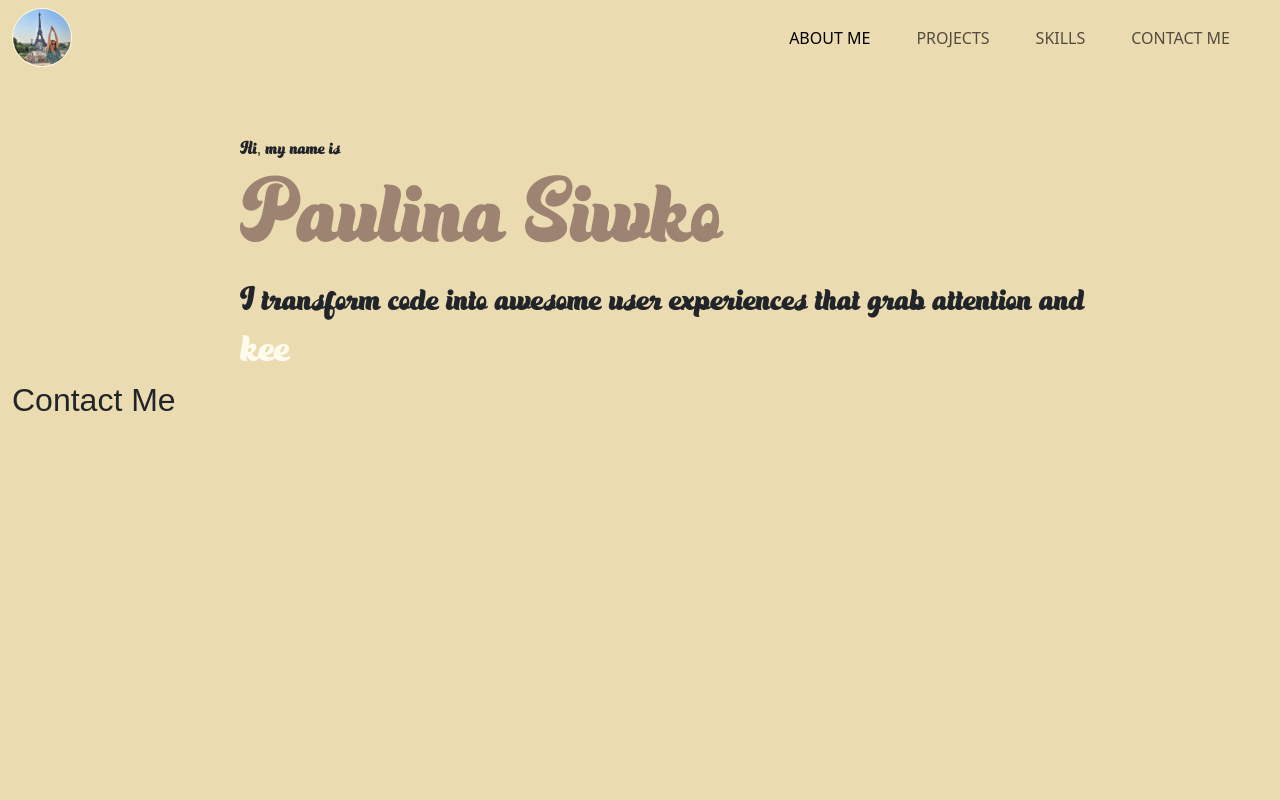
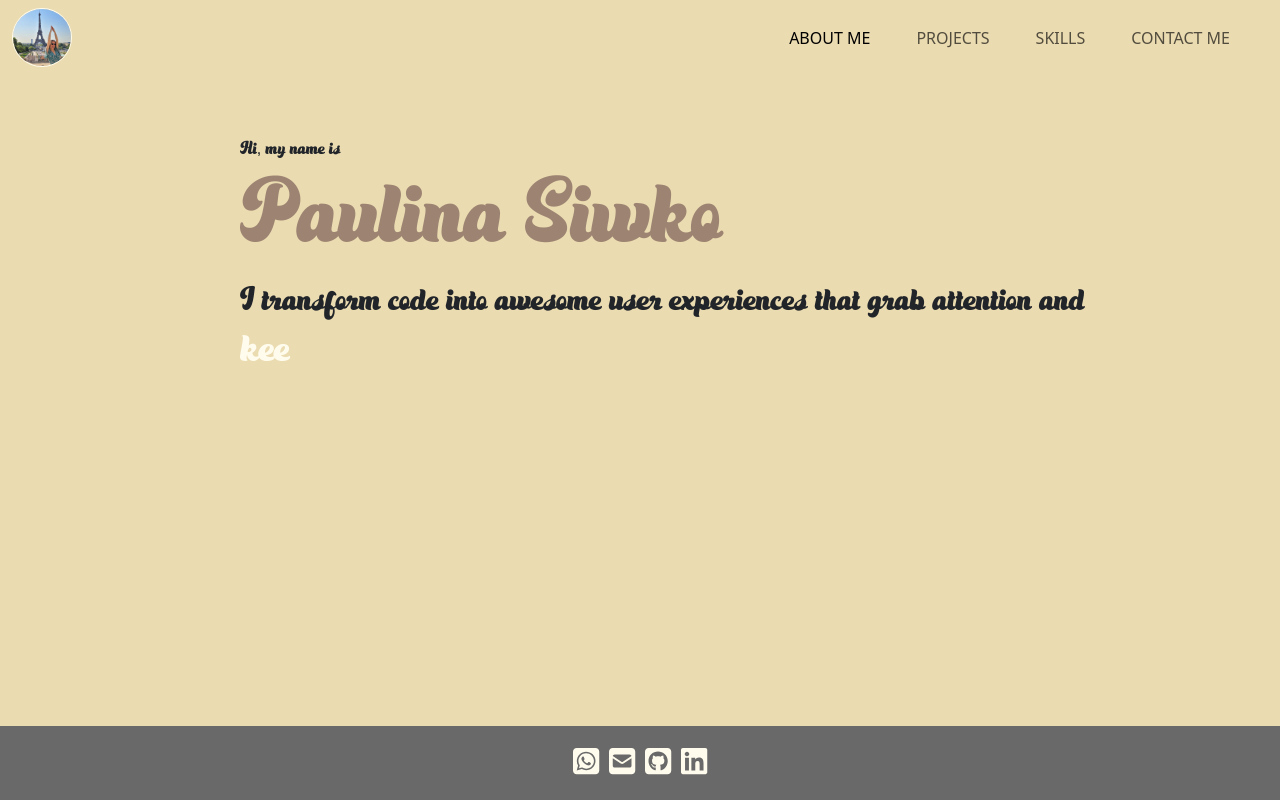
Before and after one commit to paulinasiwko/react-portfolio, a React (Vite) app: page / in a window 1280 px wide. Built offline with nearby package versions, Linux system fonts and the light colour scheme.

Commit message:
added footer

```diff
--- a/package.json
+++ b/package.json
@@ -10,6 +10,11 @@
     "preview": "vite preview"
   },
   "dependencies": {
+    "@fortawesome/fontawesome-svg-core": "^6.5.1",
+    "@fortawesome/free-brands-svg-icons": "^6.5.1",
+    "@fortawesome/free-regular-svg-icons": "^6.5.1",
+    "@fortawesome/free-solid-svg-icons": "^6.5.1",
+    "@fortawesome/react-fontawesome": "^0.2.0",
     "bootstrap": "^5.3.2",
     "react": "^18.2.0",
     "react-dom": "^18.2.0"
--- a/src/App.jsx
+++ b/src/App.jsx
@@ -2,6 +2,7 @@ import './App.css';
 import Home from './components/Home';
 import ProjectsGallery from './components/ProjectsGallery';
 import AboutMe from './components/AboutMe';
+import Footer from './components/Footer';
 
 function App() {
 
--- a/src/components/AboutMe.jsx
+++ b/src/components/AboutMe.jsx
@@ -1,6 +1,7 @@
 import React from "react";
 import '../styles/AboutMe.css';
 import IMAGES from "../assets/img/Images";
+import Footer from "./Footer";
 
 export default function AboutMe() {
     return (
@@ -59,6 +60,7 @@ export default function AboutMe() {
             </div>
             <img src={IMAGES.meImg} alt="Photo of me" className="aboutMeImg" />
         </section>
+        <Footer />
         </>
     );
 }
--- a/src/components/Footer.jsx
+++ b/src/components/Footer.jsx
@@ -1,23 +1,25 @@
 import React from "react";
 import '../styles/Footer.css';
+import { FontAwesomeIcon } from '@fortawesome/react-fontawesome'
+import { faEnvelopeSquare } from '@fortawesome/free-solid-svg-icons'
+import { faGithubSquare, faLinkedin, faWhatsappSquare } from "@fortawesome/free-brands-svg-icons";
 
 export default function Footer() {
     return (
         <>
-                <footer class="container-fluid" id="contact-me">
-          <h2>Contact Me</h2>
-          <div class="contact-details">
+        <footer className="container-fluid">
+          <div className="contactDetails">
             <a href="https://api.whatsapp.com/send?phone=0048573255869">
-              <i class="fa fa-whatsapp"></i>
+              <FontAwesomeIcon icon={faWhatsappSquare} className="icon"/>
             </a>
             <a href="mailto:pau.siwko@gmail.com">
-              <i class="fa fa-envelope-square"></i>
+              <FontAwesomeIcon icon={faEnvelopeSquare} className="icon"/>
             </a>
             <a href="https://github.com/paulinasiwko">
-              <i class="fa fa-github-square"></i>
+              <FontAwesomeIcon icon={faGithubSquare} className="icon"/>
             </a>
             <a href="https://www.linkedin.com/in/paulina-siwko-35a48312b/">
-              <i class="fa fa-linkedin-square"></i>
+              <FontAwesomeIcon icon={faLinkedin} className="icon"/>
             </a>
           </div>
         </footer>
--- a/src/components/ProjectsGallery.jsx
+++ b/src/components/ProjectsGallery.jsx
@@ -3,6 +3,7 @@ import Header from "./Header";
 import Project from "./Project";
 import IMAGES from "../assets/img/Images";
 import '../styles/ProjectsGallery.css';
+import Footer from "./Footer";
 
 export default function ProjectsGallery() {
     return (
@@ -18,6 +19,7 @@ export default function ProjectsGallery() {
                 <Project img={IMAGES.teamProfileGeneratorImg} technologies='IDK' cardTitle='Team Profile Generator'/>
             </div>
         </div>
+        <Footer />
         </>
     );
 }
--- a/src/styles/AboutMe.css
+++ b/src/styles/AboutMe.css
@@ -10,6 +10,7 @@
     justify-content: space-between;
     align-items: center;
     margin-top: 50px;
+    margin-bottom: 100px;
 }
 
 .meDescription {
--- a/src/styles/Footer.css
+++ b/src/styles/Footer.css
@@ -0,0 +1,23 @@
+footer,
+.contactDetails,
+a,
+.icon {
+    background-color: var(--dark);
+}
+
+footer {
+    position: fixed;
+    bottom: 0;
+    width: 100%;
+}
+
+.contactDetails {
+    display: flex;
+    justify-content:center;
+}
+
+.icon {
+    height: 30px;
+    padding: 20px 5px;
+    color: var(--light);
+}
--- a/src/styles/Home.css
+++ b/src/styles/Home.css
@@ -10,9 +10,7 @@
   }
 
   .introduction {
-    margin-top: 4rem;
-    margin-left: 15rem;
-    margin-right: 10rem;
+    margin: 4rem 10rem 0 15rem;
     }
 
   .font {
--- a/src/styles/ProjectsGallery.css
+++ b/src/styles/ProjectsGallery.css
@@ -1,3 +1,4 @@
 .projects-gallery {
     margin-top: 50px;
+    margin-bottom: 100px;
 }
```
Also changed, not shown: 1 other file (tests, documents, lock files or other folders).
